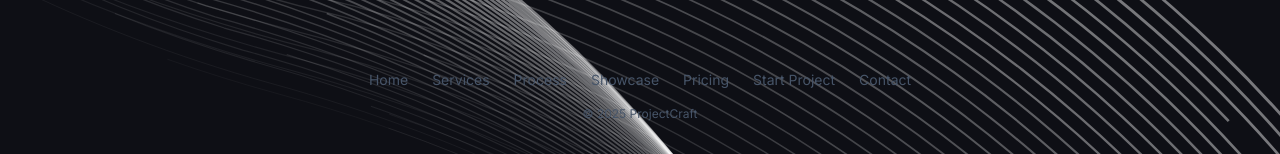
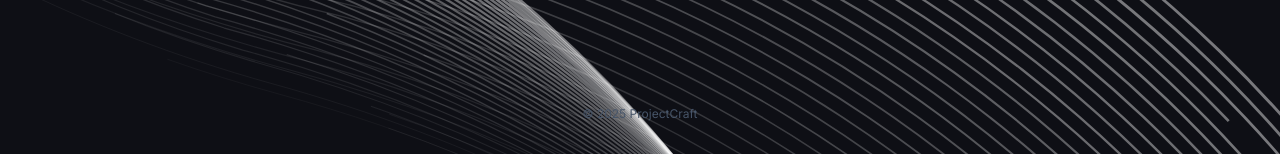
Before and after one commit to rishabh552/Academic-Excellence, a React (Vite) app: page / in a window 1280 px wide. Shown: the part 646-800 px from the top of the page. Built offline with nearby package versions, Linux system fonts and the light colour scheme.

Commit message:
feat: initialize main application structure with routing, lazy loading, and core UI components.

```diff
--- a/src/App.tsx
+++ b/src/App.tsx
@@ -1,4 +1,4 @@
-import { BrowserRouter as Router, Routes, Route, Link, useLocation } from "react-router-dom";
+import { BrowserRouter as Router, Routes, Route, useLocation } from "react-router-dom";
 import { AnimatePresence } from "framer-motion";
 import { Suspense, lazy } from "react";
 import { ModernNavbar } from "./components/ui/modern-navbar";
@@ -32,20 +32,7 @@ function Footer() {
   return (
     <footer className="absolute bottom-0 left-0 right-0 pb-8">
       <div className="container mx-auto px-4 md:px-6">
-        <div className="flex flex-col items-center text-center space-y-4">
-          {/* Navigation Links */}
-          <nav className="flex flex-wrap justify-center gap-x-6 gap-y-2">
-            {["Home", "Services", "Process", "Showcase", "Pricing", "Start Project", "Contact"].map((link) => (
-              <Link
-                key={link}
-                to={link === "Home" ? "/" : link === "Start Project" ? "/start-project" : `/${link.toLowerCase()}`}
-                className="text-slate-400 dark:text-slate-600 hover:text-slate-700 dark:hover:text-slate-400 transition-colors duration-200 text-sm"
-              >
-                {link}
-              </Link>
-            ))}
-          </nav>
-
+        <div className="flex flex-col items-center text-center">
           {/* Copyright */}
           <p className="text-xs text-slate-400 dark:text-slate-600">
             © 2025 ProjectCraft
```
